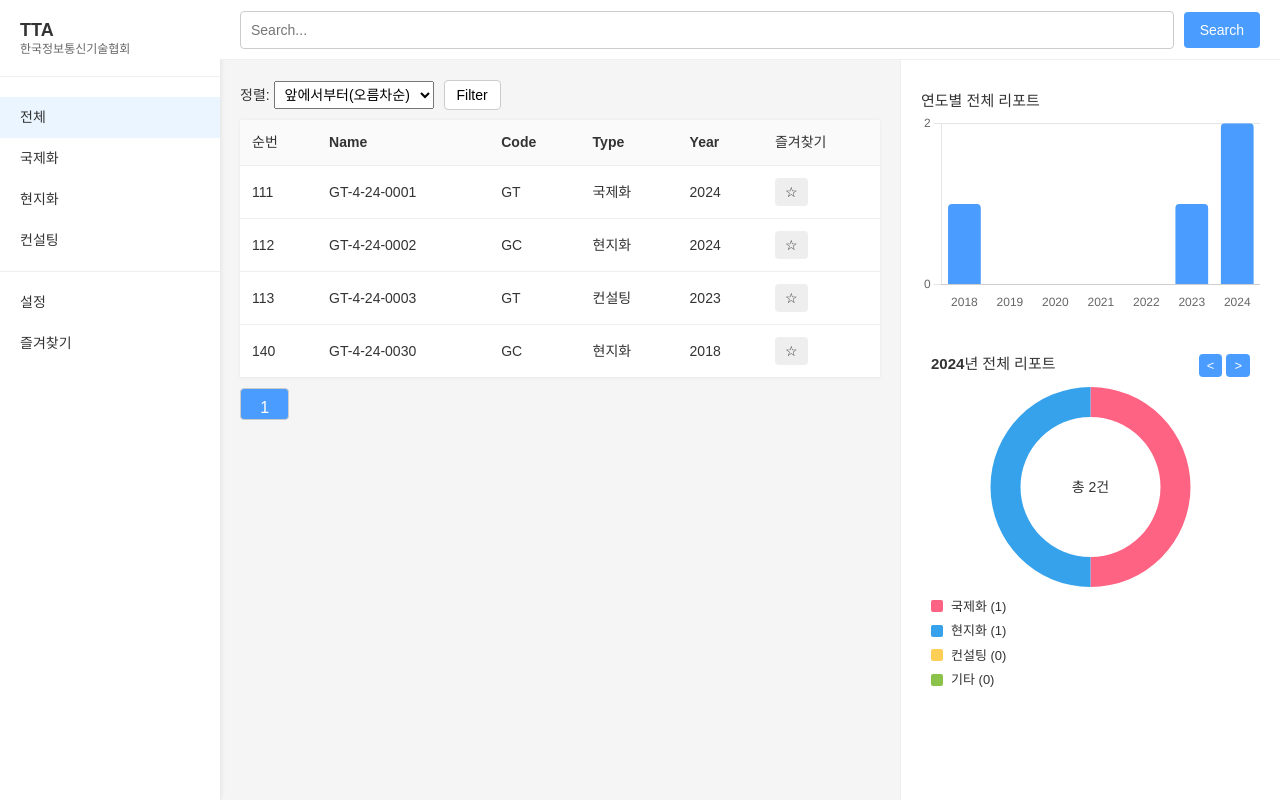
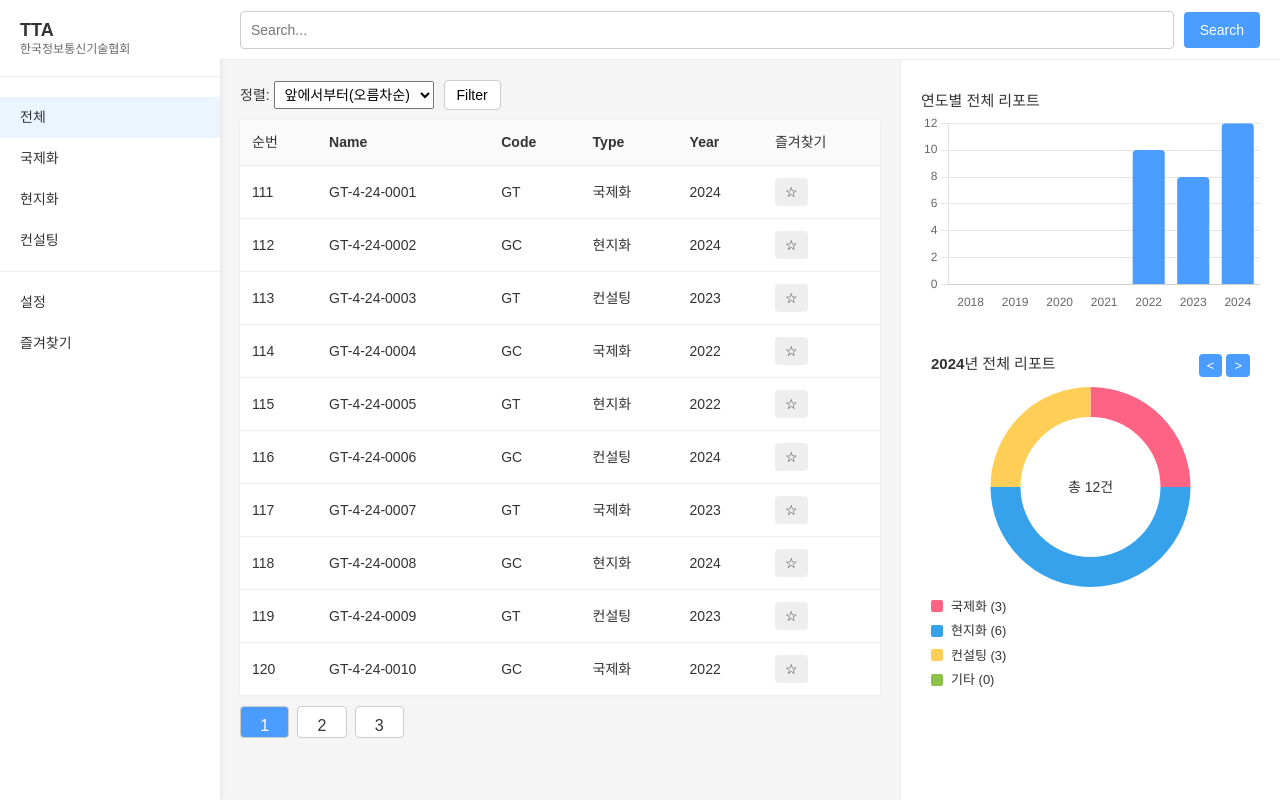
Before and after one commit to yxun20/TTA-Report-View-Platform, a React (Vite) app: page / in a window 1280 px wide. Built offline with nearby package versions, Linux system fonts and the light colour scheme.

Commit message:
Update MainPage.tsx

```diff
--- a/src/pages/MainPage.tsx
+++ b/src/pages/MainPage.tsx
@@ -51,11 +51,38 @@ const MainPage: React.FC = () => {
   // 1) 데이터 (총 30개)
   // --------------------------------------------------
   const initialData: ReportData[] = [
+    // seq: 111 ~ 140
+    // 코드(GC/GT), 타입(국제화/현지화/컨설팅), 연도(2024/2023/2022/등등), liked=false
     { seq: 111, name: 'GT-4-24-0001', code: 'GT', type: '국제화',  year: 2024, liked: false },
     { seq: 112, name: 'GT-4-24-0002', code: 'GC', type: '현지화',  year: 2024, liked: false },
     { seq: 113, name: 'GT-4-24-0003', code: 'GT', type: '컨설팅', year: 2023, liked: false },
-    // ... 나머지 30개 ...
-    { seq: 140, name: 'GT-4-24-0030', code: 'GC', type: '현지화',  year: 2018, liked: false },
+    { seq: 114, name: 'GT-4-24-0004', code: 'GC', type: '국제화',  year: 2022, liked: false },
+    { seq: 115, name: 'GT-4-24-0005', code: 'GT', type: '현지화',  year: 2022, liked: false },
+    { seq: 116, name: 'GT-4-24-0006', code: 'GC', type: '컨설팅', year: 2024, liked: false },
+    { seq: 117, name: 'GT-4-24-0007', code: 'GT', type: '국제화',  year: 2023, liked: false },
+    { seq: 118, name: 'GT-4-24-0008', code: 'GC', type: '현지화',  year: 2024, liked: false },
+    { seq: 119, name: 'GT-4-24-0009', code: 'GT', type: '컨설팅', year: 2023, liked: false },
+    { seq: 120, name: 'GT-4-24-0010', code: 'GC', type: '국제화',  year: 2022, liked: false },
+    { seq: 121, name: 'GT-4-24-0011', code: 'GC', type: '현지화',  year: 2024, liked: false },
+    { seq: 122, name: 'GT-4-24-0012', code: 'GT', type: '국제화',  year: 2024, liked: false },
+    { seq: 123, name: 'GT-4-24-0013', code: 'GT', type: '현지화',  year: 2023, liked: false },
+    { seq: 124, name: 'GT-4-24-0014', code: 'GC', type: '컨설팅', year: 2022, liked: false },
+    { seq: 125, name: 'GT-4-24-0015', code: 'GT', type: '국제화',  year: 2022, liked: false },
+    { seq: 126, name: 'GT-4-24-0016', code: 'GC', type: '현지화',  year: 2024, liked: false },
+    { seq: 127, name: 'GT-4-24-0017', code: 'GT', type: '컨설팅', year: 2023, liked: false },
+    { seq: 128, name: 'GT-4-24-0018', code: 'GC', type: '국제화',  year: 2023, liked: false },
+    { seq: 129, name: 'GT-4-24-0019', code: 'GT', type: '현지화',  year: 2024, liked: false },
+    { seq: 130, name: 'GT-4-24-0020', code: 'GC', type: '국제화',  year: 2022, liked: false },
+    { seq: 131, name: 'GT-4-24-0021', code: 'GT', type: '현지화',  year: 2024, liked: false },
+    { seq: 132, name: 'GT-4-24-0022', code: 'GC', type: '컨설팅', year: 2023, liked: false },
+    { seq: 133, name: 'GT-4-24-0023', code: 'GT', type: '국제화',  year: 2022, liked: false },
+    { seq: 134, name: 'GT-4-24-0024', code: 'GC', type: '현지화',  year: 2022, liked: false },
+    { seq: 135, name: 'GT-4-24-0025', code: 'GT', type: '컨설팅', year: 2024, liked: false },
+    { seq: 136, name: 'GT-4-24-0026', code: 'GC', type: '국제화',  year: 2023, liked: false },
+    { seq: 137, name: 'GT-4-24-0027', code: 'GT', type: '현지화',  year: 2022, liked: false },
+    { seq: 138, name: 'GT-4-24-0028', code: 'GC', type: '컨설팅', year: 2024, liked: false },
+    { seq: 139, name: 'GT-4-24-0029', code: 'GT', type: '국제화',  year: 2024, liked: false },
+    { seq: 140, name: 'GT-4-24-0030', code: 'GC', type: '현지화',  year: 2022, liked: false },
   ];
 
   const [reportData, setReportData] = useState<ReportData[]>(initialData);
```
